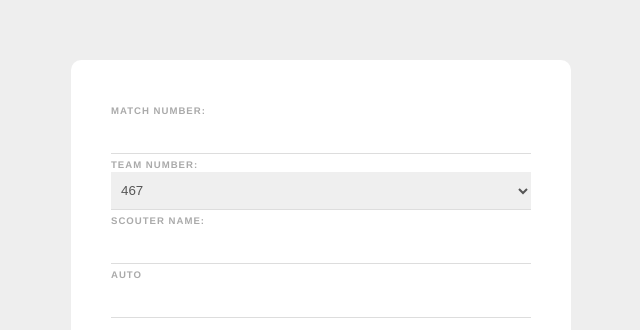
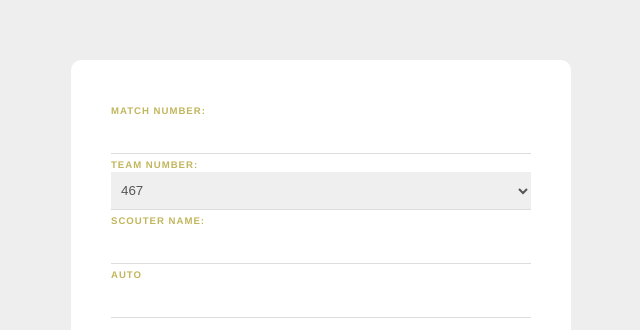
Before and after one commit to ShivamMaster/467-scouting-website-VueJs, a Vue app: page / in a window 1280 px wide. Shown: the top 330 px of the page, without its empty margins (319-959 px from the left). Built offline with nearby package versions, Linux system fonts and the light colour scheme.

Commit message:
Changed the color of the text to be 467 gold

```diff
--- a/src/components/SignUpFormME.vue
+++ b/src/components/SignUpFormME.vue
@@ -54,7 +54,7 @@ form {
 }
 
 label {
-  color: #aaa;
+  color: rgb(193, 182, 92);
   display: inline-block;
   margin: 25px 0 15 px;
   font-size: 0.6em;
```
